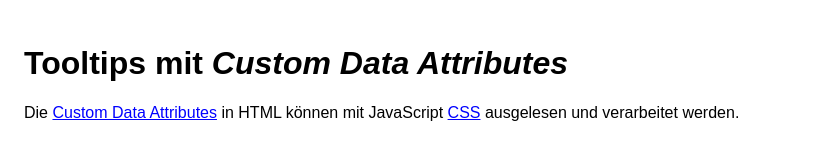
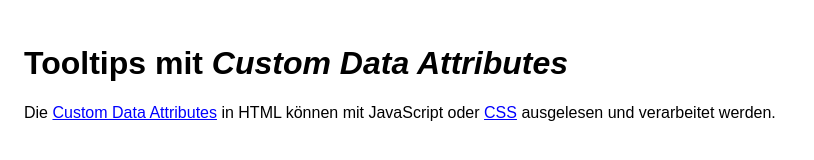
Before and after one commit to MDecker-MobileComputing/HTML_Tooltips, a plain HTML site: page docs/index.html in a window 1280 px wide. Shown: the whole page, without its empty margins (0-814 px from the left). Drawn offline with Linux system fonts and the light colour scheme.

Commit message:
Verbesserungen in drei Dateien

```diff
--- a/docs/index.html
+++ b/docs/index.html
@@ -1,7 +1,7 @@
 <!DOCTYPE html>
 <html lang="de">
 <head>
-    <title>Tooltips mit Custom Data Attributes</title>
+    <title>Tooltips mit "Custom Data Attributes"</title>
     <meta charset="utf-8" >
     <meta name="viewport" content="width=device-width, initial-scale=1.0">
     <link href="tooltip.css" rel="stylesheet" >
@@ -16,8 +16,8 @@
       Die
       <span data-kurzinfo="Attribute von HTML-Elementen, die mit 'data-' anfangen, z.B. 'data-nachricht'."
             class="kurzinfo">Custom Data Attributes</span>
-      in HTML können mit JavaScript
-      <span data-kurzinfo="Cascading Style Sheet"
+      in HTML können mit JavaScript oder
+      <span data-kurzinfo="Cascading Style Sheets"
             class="kurzinfo">CSS</span>
       ausgelesen und verarbeitet werden.
     </p>
--- a/docs/tooltip.css
+++ b/docs/tooltip.css
@@ -32,9 +32,8 @@ body {
 	padding      : 0.2em 0.4em;
 	border-radius: 0.3em;
 	opacity      : 0;
-	transition   : all 0.3s;
-	min-width    : 10em;
-	max-width    : 15em;
+	min-width    : 15em;
+	max-width    : 20em;
 }
 
 
```
Also changed, not shown: 1 other file.
